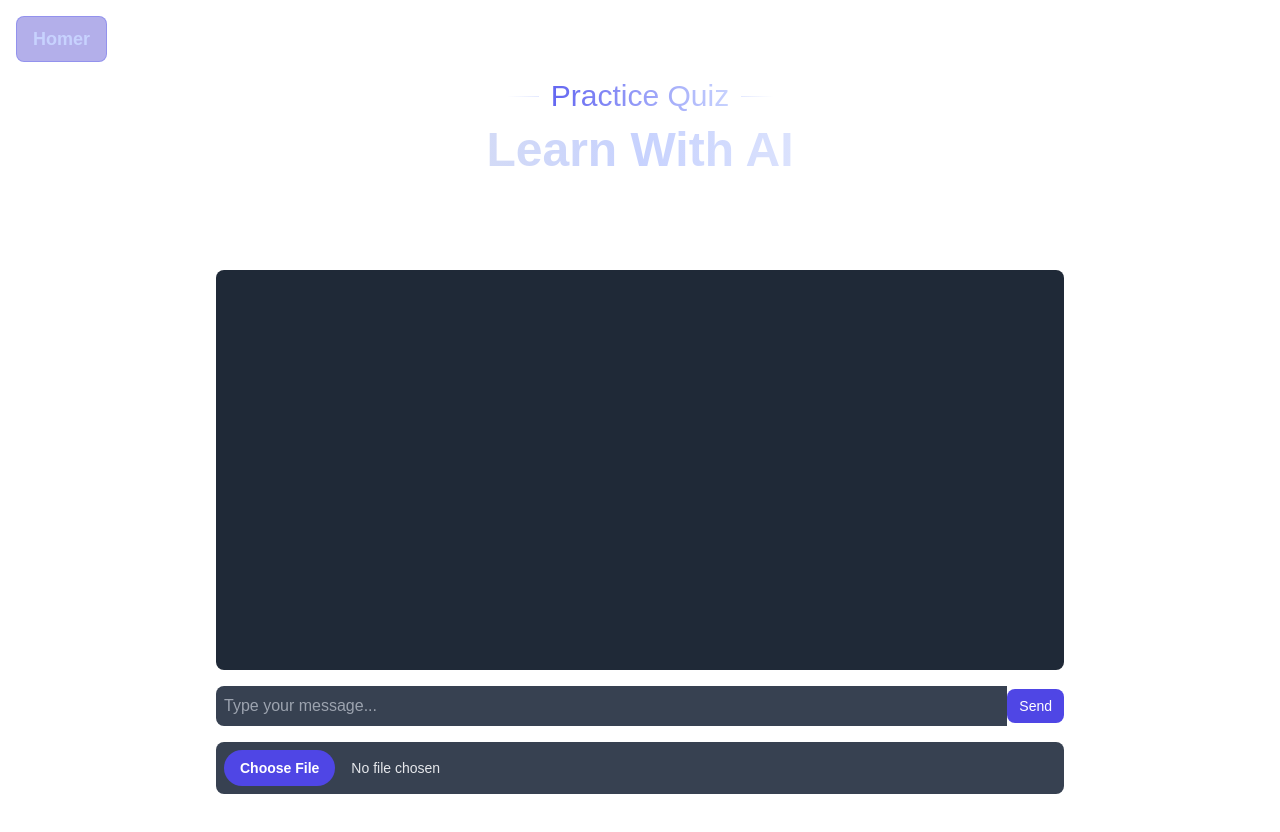
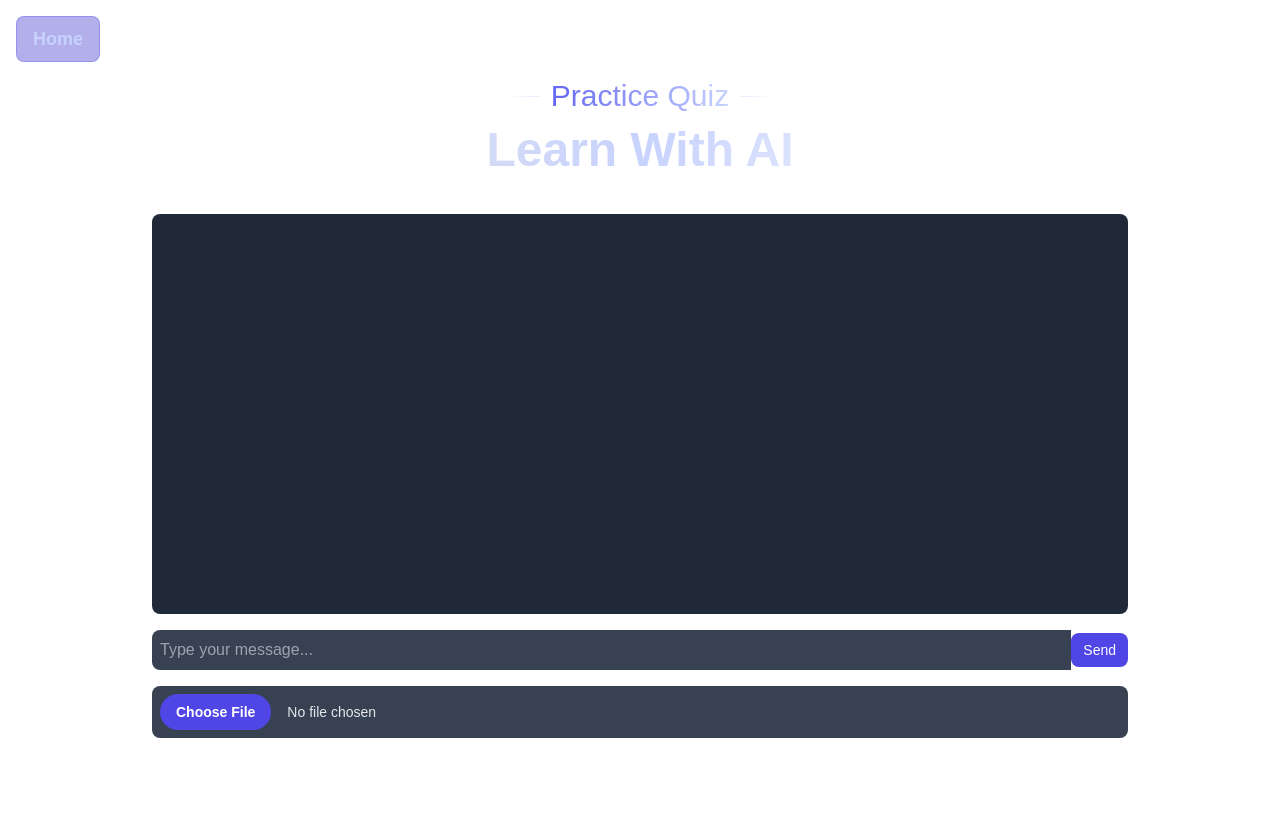
Before and after one commit to jobin-b/study.ai, a Next.js app: page /quiz in a window 1280 px wide. Shown: the top 832 px of the page. After the commit the page ends 800 px from the top, so only its background shows below. Built offline with nearby package versions, Linux system fonts and the light colour scheme.

Commit message:
Make it even bigger

```diff
--- a/app/quiz/page.tsx
+++ b/app/quiz/page.tsx
@@ -96,9 +96,9 @@ const AIChatComponent: React.FC = () => {
   return (
     <>
       <Homer />
-      <div className="mx-auto max-w-4xl px-4 sm:px-6">
-        <div className="pb-12 md:pb-20 w-full h-full">
-          <div className="mx-auto max-w-3xl pb-12 text-center md:pb-20">
+      <div className="mx-auto max-w-5xl px-4 sm:px-6">
+        <div className="pb-6 w-full h-full">
+          <div className="mx-auto max-w-3xl pb-6 text-center">
             <div className="inline-flex items-center gap-3 pb-3 before:h-px before:w-8 before:bg-gradient-to-r before:from-transparent before:to-indigo-200/50 after:h-px after:w-8 after:bg-gradient-to-l after:from-transparent after:to-indigo-200/50">
               <span className="text-3xl inline-flex bg-gradient-to-r from-indigo-500 to-indigo-200 bg-clip-text text-transparent">
                 Practice Quiz
--- a/components/ui/homer.tsx
+++ b/components/ui/homer.tsx
@@ -7,7 +7,7 @@ export default function Homer() {
         href="/"
         className="px-4 py-2 text-lg bg-indigo-700/40 border border-indigo-500/40 rounded-lg font-bold text-indigo-200 hover:bg-indigo-800/80 transition-all"
       >
-        Homer
+        Home
       </a>
     </nav>
   );
```
